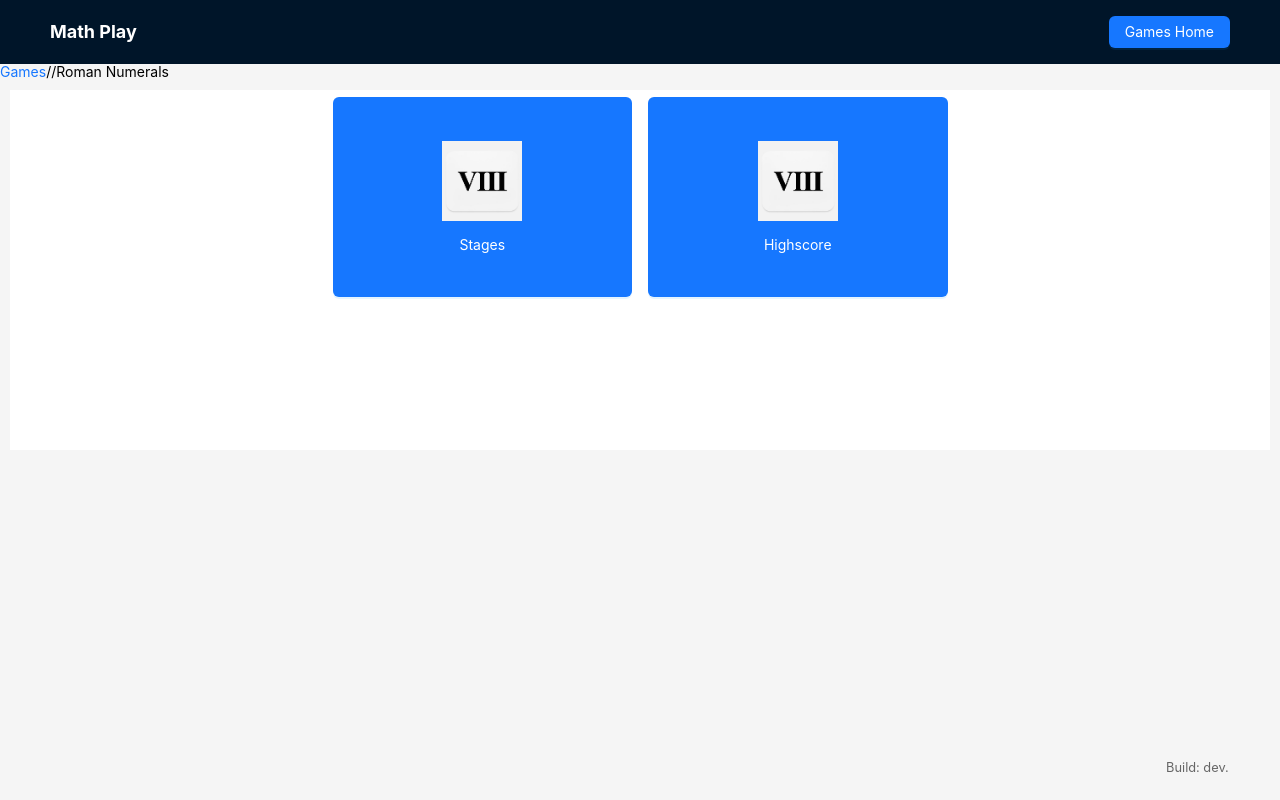
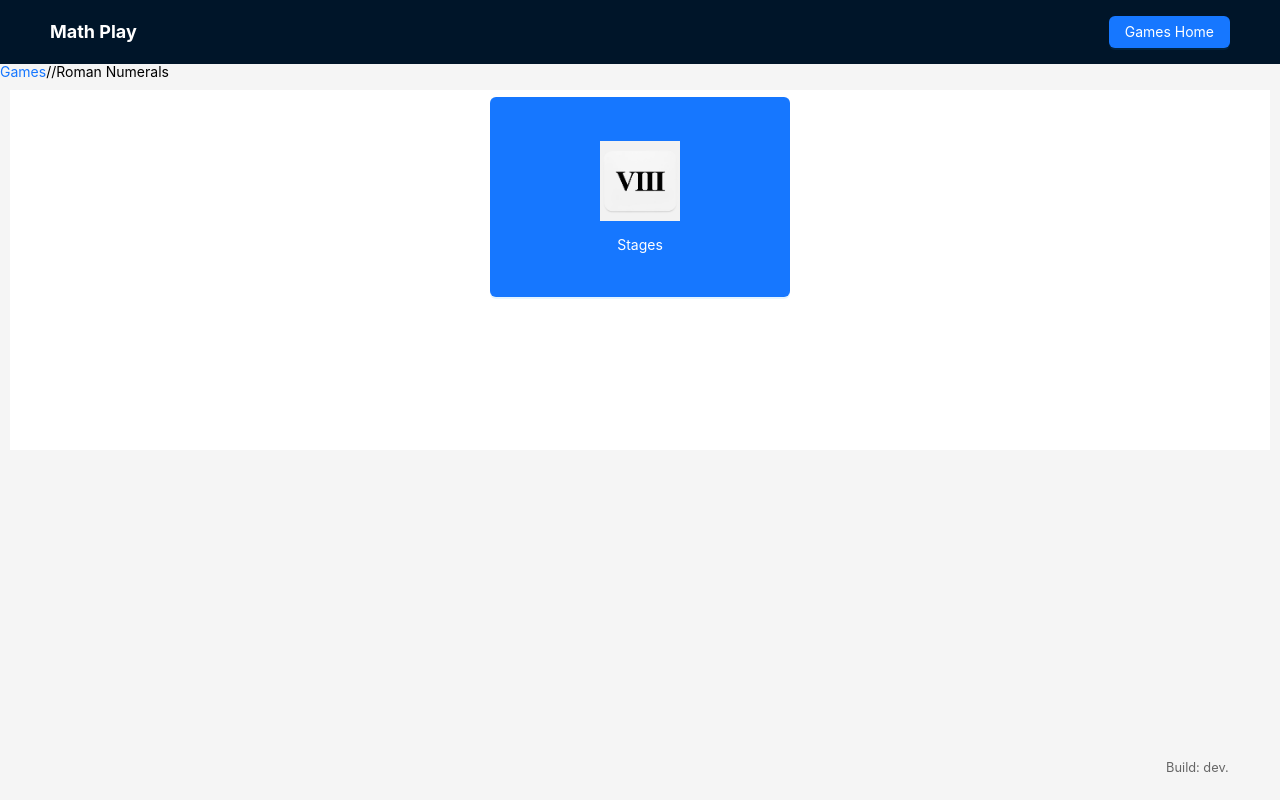
Before and after one commit to jasontatton/mathplay, a React (Create React App) app: page /#/romanNumerals/romanNumerals in a window 1280 px wide. Built offline with nearby package versions, Linux system fonts and the light colour scheme.

Commit message:
highscore mode later as well as roundings

```diff
--- a/src/common/Stages.tsx
+++ b/src/common/Stages.tsx
@@ -6,7 +6,7 @@ import useLocalStorageState from "use-local-storage-state";
 import ConfirmButton from "./ConfirmationButton";
 
 
-export const QUESTIONS_PER_ROUND = 1;
+export const QUESTIONS_PER_ROUND = 10;
 export const PASS_MARK = 90; // A*
 
 
--- a/src/games/romanNumerals/romanNumerals.tsx
+++ b/src/games/romanNumerals/romanNumerals.tsx
@@ -3,15 +3,16 @@ import {Route, Routes} from "react-router-dom";
 import {ButtonPanel} from "../../navigation/ButtonPanel";
 import "antd/dist/reset.css";
 import {makeRNQuestionBank} from "./utils/questions";
-import {Stages} from "../../common/Stages";
+import {PASS_MARK, QUESTIONS_PER_ROUND, Stages} from "../../common/Stages";
 import rnImg from "../../assets/romanNumerals.jpg";
+import {useQuestionCardSeries} from "../../common/QuestionCardSeries";
 
 
 const RomanNumeralsHome: React.FC = () => {
     return <ButtonPanel pButtons={
         [
             {route: "/romanNumerals/romanNumerals/stages", image: rnImg},
-            {route: "/romanNumerals/romanNumerals/highscore", image: rnImg},
+            //{route: "/romanNumerals/romanNumerals/highscore", image: rnImg},
         ]
     }/>;
 }
@@ -22,9 +23,11 @@ export function RomanNumeralStages() {
 }
 
 export function HighScore() {
+    const questionSeries = useQuestionCardSeries('Stage', QUESTIONS_PER_ROUND * 2, PASS_MARK, makeRNQuestionBank, undefined);
     return (
         <div style={{padding: 5}}>
-            highscore
+            {questionSeries.GameRound(() => {
+            })}
         </div>
     );
 }
```
